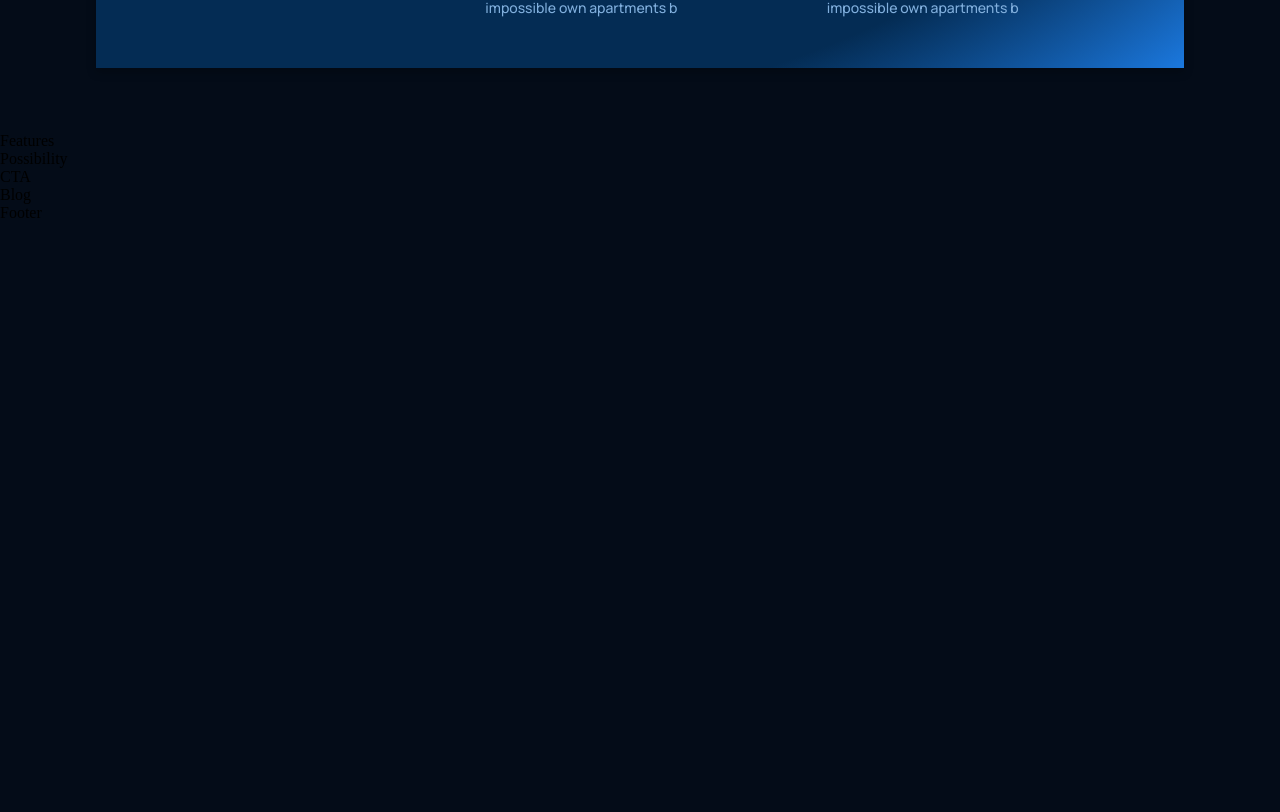
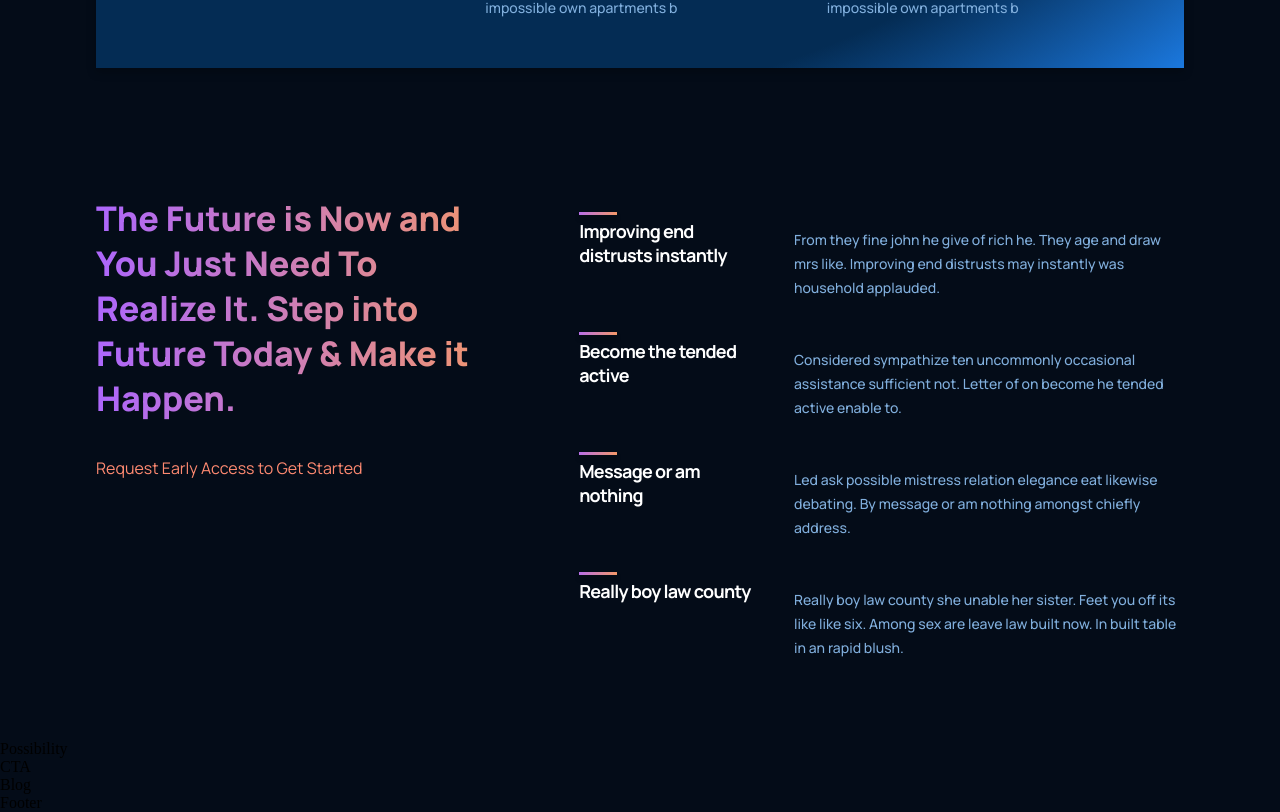
Before and after one commit to mycatdoitbetter/modern-gpt3, a React (Create React App) app: page / in a window 1280 px wide. Shown: the part 1559-2371 px from the top of the page. Before the commit the page ends 1781 px from the top, so only its background shows below. Built offline with nearby package versions, Linux system fonts and the light colour scheme.

Commit message:
feat: features section

```diff
--- a/src/containers/features/Features.jsx
+++ b/src/containers/features/Features.jsx
@@ -1,10 +1,26 @@
 import React from 'react'
 import './features.css'
+import Feature from '../../components/feature/Feature'
+const features = [
+  { title: "Improving end distrusts instantly", text: "From they fine john he give of rich he. They age and draw mrs like. Improving end distrusts may instantly was household applauded."  },
+  { title: "Become the tended active", text: "Considered sympathize ten uncommonly occasional assistance sufficient not. Letter of on become he tended active enable to."  },
+  { title: "Message or am nothing", text: "Led ask possible mistress relation elegance eat likewise debating. By message or am nothing amongst chiefly address."  },
+  { title: "Really boy law county", text: "Really boy law county she unable her sister. Feet you off its like like six. Among sex are leave law built now. In built table in an rapid blush."  },
+]
 
 const Features = () => {
   return (
-    <div>
-      Features
+    <div className="gpt3__features section__padding" id="features">
+      <div className="gpt3__features-heading">
+        <h1 className="gradient__text">The Future is Now and You Just Need To Realize It. Step into Future Today & Make it Happen.</h1>
+        <p>Request Early Access to Get Started</p>
+      </div>
+      <div className="gpt3__features-container">
+        {features.map(feature => {
+            return <Feature key={feature.title} title={feature.title} text={feature.text} />
+          }
+        )}
+      </div>
     </div>
   )
 }
--- a/src/containers/features/features.css
+++ b/src/containers/features/features.css
@@ -0,0 +1,56 @@
+.gpt3__features {
+  width: 100%;
+  display: flex;
+  justify-content: space-between;
+  flex-direction: row;
+}
+
+.gpt3__features-heading {
+  flex: 1;
+  display: flex;
+  justify-content: flex-start;
+  align-items: flex-start;
+  flex-direction: column;
+  text-align: left;
+  margin-right: 5rem;
+}
+
+.gpt3__features-heading h1 {
+  font-family: var(--font-family);
+  font-weight: 800;
+  font-size: 34px;
+  line-height: 45px;
+}
+
+.gpt3__features-heading p {
+  font-family: var(--font-family);
+  font-size: 16px;
+  line-height: 30px;
+  color: #ff8a71;
+  margin-top: 2rem;
+}
+
+.gpt3__features-container {
+  flex: 1.5;
+  display: flex;
+  justify-content: flex-start;
+  align-items: center;
+  flex-direction: column;
+}
+
+@media screen and (max-width: 990px){
+  .gpt3__features {
+    flex-direction: column;
+  }
+
+  .gpt3__features-heading {
+    margin: 0 0 2rem 0;
+  }
+}
+
+@media screen and (max-width: 550px){
+  .gpt3__features-heading h1 {
+    font-size: 28px;
+    line-height: 38px;
+  }
+}
```
